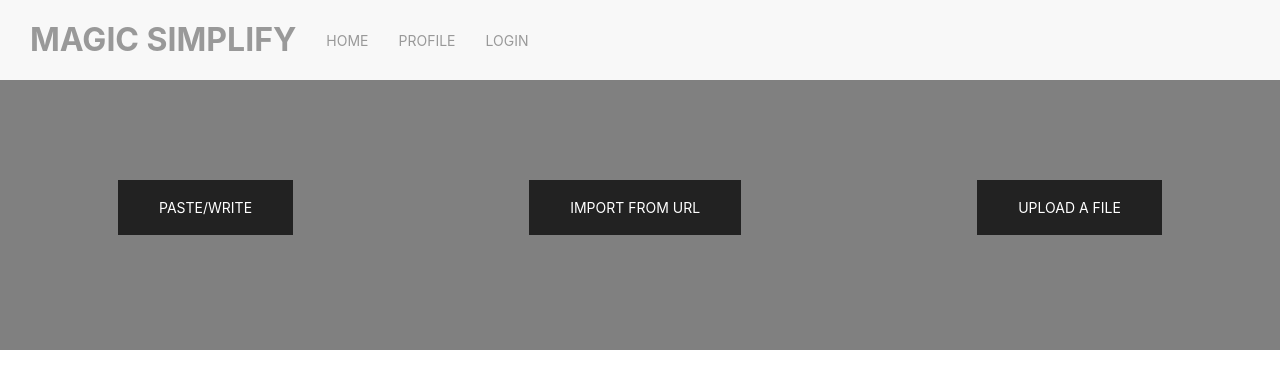
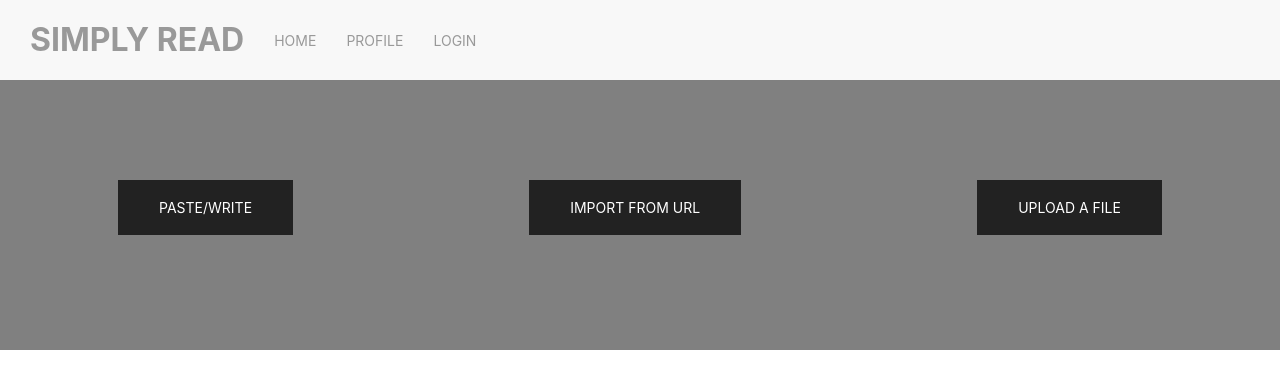
Before and after one commit to Lame-Ass-Koreans/SimplyRead, a React (Create React App) app: page / in a window 1280 px wide. Shown: the top 388 px of the page. Built offline with nearby package versions, Linux system fonts and the light colour scheme.

Commit message:
Update MainPage.tsx

```diff
--- a/src/MainPage/MainPage.tsx
+++ b/src/MainPage/MainPage.tsx
@@ -48,7 +48,7 @@ export const MainPage = () => {
     }
 
     const stickyLinks : JSX.Element[] = [
-        <li><a style={{fontWeight: "bold", fontSize:"32px"}}>Magic Simplify</a></li>,
+        <li><a style={{fontWeight: "bold", fontSize:"32px"}}>Simply Read</a></li>,
         <li><a>Home</a></li>,
         <li><a>Profile</a></li>,
 
```
